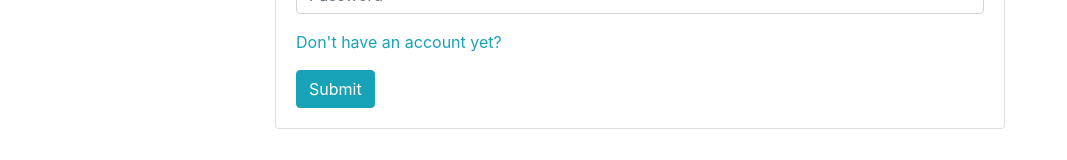
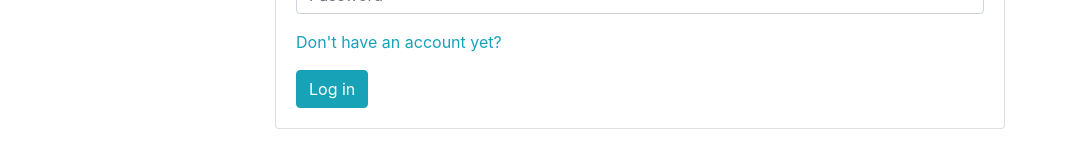
Before and after one commit to ftp24/Tax-E, a React (Create React App) app: page /login in a window 1280 px wide. Shown: the part 271-431 px from the top of the page, without its empty margins (0-1067 px from the left). Built offline with nearby package versions, Linux system fonts and the light colour scheme.

Commit message:
ROuting Auth

```diff
--- a/src/App.js
+++ b/src/App.js
@@ -1,13 +1,17 @@
 import './App.css';
-import { BrowserRouter as Router, Route, Switch, useHistory, useLocation} from "react-router-dom";
-import {useState} from 'react'
+import { BrowserRouter as Router, Route, Switch, useHistory} from "react-router-dom";
+import {useState, useEffect} from 'react'
 
-import Login from './components/authentication/Login'
-import LoggedInWrapper from './components/authentication/LoggedInWrapper';
-import SignUp from './components/authentication/signUp';
-import CustomerDetails from './components/authentication/customerDetails';
-import DriverDetails from './components/authentication/driverDetails';
+import LoginPage from './components/authentication/LoginPage';
+import SignUpPage from './components/authentication/signUpPage';
+import CustomerDetailsForm from './components/authentication/customerDetailsForm';
+import DriverDetailsForm from './components/authentication/driverDetailsForm';
 import Book from './components/customer/book';
+import CustomerNavbar from './components/customer/navbar';
+import DriverNavbar from './components/driver/navbar';
+import CustomerHome from './components/customer/home';
+import CustomerHistory from './components/customer/history';
+import DriverHome from './components/driver/home';
 
 const AppWrapper = () => {
   return (
@@ -23,68 +27,71 @@ function App() {
 	const [pwd,setPwd]= useState('')
 	const [signUpType,setSignUpType]= useState('')
 
+	const [user, setUser] = useState({});
+
 	let history=useHistory()
-	let userType;
+
 	const pathname = window.location.pathname;
-	let accessFlag = false;
-
-	const baseRoutes = ['/login','/sign-up']
+	const baseRoutes = ['/login','/sign-up','/sign-up/customer-details','/sign-up/driver-details'] //All the pages that can be accessed without logging in
 
 
-	function checkLoggedIn() {
-
-		baseRoutes.forEach(element => {
-			console.log(element);
-			if(pathname === element){
-				accessFlag=true;
-			}
-		});
+	useEffect(() => {
+		setUser(localStorage.getItem('user'));
+		if(!user) //if user is not present
+		baseRoutes.includes(pathname) ? history.push(pathname) : history.push('/login');
+		else{
+			baseRoutes.includes(pathname) ? history.push(`/${user.userType}-home`) : history.push(pathname);
+		}
+	},[user]);
 
 
 
-		if(!accessFlag && (!localStorage.getItem('loggedIn') || !localStorage.getItem('userType')))
-		{
-			console.log("Not logged in");
-			history.push('/login');
-		}else if(localStorage.getItem('loggedIn') && localStorage.getItem('userType') && accessFlag){
-			console.log("logged in");
-			history.push('/');
-		}
-		userType = localStorage.getItem('userType');
-	}
-	// checkLoggedIn()
+
 
 
 		return (
 			<div>
 			<Router>
 				<Switch>
-					<Route path="/login">
-						<Login />
-					</Route>
-					<Route path='/sign-up' render ={(props)=>(
+					<Route exact path="/login"><LoginPage /></Route>
+					<Route exact path='/sign-up' render ={(props)=>(
 						<>
-						<SignUp  phoneNo={phoneNo} setPhoneNo={setPhoneNo}  pwd={pwd} setPwd={setPwd} signUpType = {signUpType} setSignUpType={setSignUpType}></SignUp>
+						<SignUpPage  phoneNo={phoneNo} setPhoneNo={setPhoneNo}  pwd={pwd} setPwd={setPwd} signUpType = {signUpType} setSignUpType={setSignUpType} />
 						</>
 					)}/>
-					<Route path='/customer-details' render ={(props)=>(
-						<>
-						<CustomerDetails phoneNo={phoneNo} pwd={pwd} signUpType = {signUpType}></CustomerDetails>
-						</>
-					)}/>
-				<Route path='/book' render ={(props)=>(
+					<Route exact path='/sign-up/customer-details' render ={(props)=>(
+								<>
+								<CustomerDetailsForm phoneNo={phoneNo} pwd={pwd} signUpType = {signUpType}></CustomerDetailsForm>
+								</>
+							)}/>
+
+					<Route exact path='/sign-up/driver-details' render ={(props)=>(
+								<>
+								<DriverDetailsForm phoneNo={phoneNo} pwd={pwd} signUpType = {signUpType}></DriverDetailsForm>
+								</>
+							)}/>
+
+					<Route exact path='/book' render ={(props)=>(
 							<>
 							<Book></Book>
 							</>
 						)}/>
-					<Route path='/driver-details' render ={(props)=>(
-						<>
-						<DriverDetails phoneNo={phoneNo} pwd={pwd} signUpType = {signUpType}></DriverDetails>
-						</>
-					)}/>
-					<Route path="/">
-						<LoggedInWrapper userType={userType} />
-					</Route>
+
+					{/* Customer Routes */}
+					<div className="customer">
+						<CustomerNavbar/>
+						<Switch>
+							<Route exact path="/home-customer"><CustomerHome /></Route>
+							<Route exact path="/history"><CustomerHistory/></Route>
+						</Switch>
+					</div>
+					{/* Drover Routes */}
+					<div className="driver">
+						<DriverNavbar/>
+						<Switch>
+							<Route exact path="/home-driver"><DriverHome /></Route>
+						</Switch>
+					</div>
 				</Switch>
 			</Router>
 			</div>
--- a/src/components/authentication/LoggedInWrapper.js
+++ /dev/null
@@ -1,48 +0,0 @@
-import { BrowserRouter as Router, Route, Switch} from "react-router-dom";
-
-import CustomerNavbar from '../customer/navbar';
-import CustomerHome from '../customer/home';
-import CustomerHistory from '../customer/history';
-
-import DriverNavbar from '../driver/navbar';
-import DriverHome from '../driver/home';
-
-
-
-export default function LoggedInWrapper({userType}) {
-
-
-    if(userType === 'customer')
-        return (
-            <div>
-                <Router>
-                    <div className="App">
-                        <CustomerNavbar />
-                        <div className="content">
-                            <Switch>
-                                <Route exact path="/home-customer"><CustomerHome /></Route>
-                                <Route exact path="/history"><CustomerHistory/></Route>
-                            </Switch>
-                        </div>
-                    </div>
-                </Router>
-            </div>
-        );
-    else
-        return (
-            <div>
-            <Router>
-                <Switch>
-                <div className="App">
-                        <DriverNavbar />
-                        <div className="content">
-                            <Switch>
-                                <Route exact path="/home-driver"><DriverHome /></Route>
-                            </Switch>
-                        </div>
-                    </div>
-                </Switch>
-            </Router>
-            </div>
-        );
-}
--- a/src/components/authentication/Login.js
+++ b/src/components/authentication/LoginPage.js
@@ -1,12 +1,10 @@
 import React from 'react'
+import loginUser from './functions/login'
 
-function Login() {
+function LoginPage() {
 
-	function setLoggedIn(e) {
-		localStorage.setItem('loggedIn','true')
-		localStorage.setItem('userType','customer')
-	}
-	//setLoggedIn()
+
+
     return (
         <div>
 			<div className="container">
@@ -28,7 +26,7 @@ function Login() {
 										<div className="mb-3">
 										<a href="/sign-up" className="text-info">Don't have an account yet?</a>
 										</div>
-											<button type="submit" className="btn btn-info" onClick={setLoggedIn}>Submit</button>
+											<button type="submit" className="btn btn-info" onClick={loginUser}>Log in</button>
 									</form>
 							</div>
 						</div>
@@ -39,4 +37,4 @@ function Login() {
     )
 }
 
-export default Login
+export default LoginPage
--- a/src/components/authentication/customerDetails.js
+++ b/src/components/authentication/customerDetailsForm.js
@@ -1,14 +1,12 @@
-import React from 'react'
+import React from 'react';
+import {useHistory} from "react-router-dom";
+import signupUser from './functions/signup';
+
+function CustomerDetailsForm({phoneNo,pwd,signUpType}) {
+
+	let history=useHistory();
 
 
-function CustomerDetails({phoneNo,pwd,signUpType}) {
-
-
-	function setLoggedIn(e) {
-		localStorage.setItem('loggedIn','true')
-		localStorage.setItem('userType','customer')
-		history.push('/')
-	}
 
     return (
         <div>
@@ -27,7 +25,7 @@ function CustomerDetails({phoneNo,pwd,signUpType}) {
 											<label for="InputPassword1">Email</label>
 											<input type="Email" className="form-control" id="inputEmail" placeholder="Email"/>
 										</div>
-										<button type="submit" className="btn btn-info" onClick={setLoggedIn}>Submit</button>
+										<button type="submit" className="btn btn-info" onClick={signupUser}>Sign Up</button>
 									</form>
 							</div>
 						</div>
@@ -38,4 +36,4 @@ function CustomerDetails({phoneNo,pwd,signUpType}) {
     )
 }
 
-export default CustomerDetails
+export default CustomerDetailsForm
--- a/src/components/authentication/driverDetails.js
+++ b/src/components/authentication/driverDetailsForm.js
@@ -1,16 +1,13 @@
-import React from 'react'
-import {useHistory} from 'react-router-dom'
+import React from 'react';
+import {useHistory} from 'react-router-dom';
+import signupUser from './functions/signup';
 
 
-function DriverDetails({phoneNo,pwd,signUpType}) {
+function DriverDetailsForm({phoneNo,pwd,signUpType}) {
 
 	console.log("driver page",phoneNo,pwd,signUpType)
 	let history=useHistory()
-	function setLoggedIn(e) {
-		localStorage.setItem('loggedIn','true')
-		localStorage.setItem('userType','customer')
-		history.push('/')
-	}
+
     return (
         <div>
 			<div className="container">
@@ -44,7 +41,7 @@ function DriverDetails({phoneNo,pwd,signUpType}) {
 
 											</div>
 											<div className="col-4">
-												<button type="submit" className="btn btn-info mt-2" onClick={setLoggedIn}>Submit</button>
+												<button type="submit" className="btn btn-info mt-2" onClick={signupUser}>Sign Up</button>
 											</div>
 										</div>
 									</form>
@@ -57,4 +54,4 @@ function DriverDetails({phoneNo,pwd,signUpType}) {
     )
 }
 
-export default DriverDetails
+export default DriverDetailsForm
--- /dev/null
+++ b/src/components/authentication/functions/login.js
@@ -0,0 +1,5 @@
+function loginUser(e) {
+    localStorage.setItem('user', {'userType': 'customer','phoneNo':9400292641,'password':'helloKitty'});
+}
+
+export default loginUser;
--- /dev/null
+++ b/src/components/authentication/functions/signup.js
@@ -0,0 +1,5 @@
+function signupUser(e) {
+    localStorage.setItem('user', {'userType': 'customer','phoneNo':9400292641,'password':'helloKitty'});
+}
+
+export default signupUser;
--- a/src/components/authentication/signUp.js
+++ b/src/components/authentication/signUpPage.js
@@ -2,7 +2,7 @@ import  React from 'react'
 import {useState,useEffect} from 'react'
 import {useHistory} from 'react-router-dom'
 
-function SignUp({phoneNo,setPhoneNo,pwd,setPwd,signUpType,setSignUpType}) {
+function SignUpPage({phoneNo,setPhoneNo,pwd,setPwd,signUpType,setSignUpType}) {
 	let history=useHistory()
 
 	useEffect(() => {
@@ -10,7 +10,7 @@ function SignUp({phoneNo,setPhoneNo,pwd,setPwd,signUpType,setSignUpType}) {
 
 	}, [pwd])
 
-	function setLoggedIn(e) {
+	function navigateToNextForm(e) {
 		e.preventDefault()
 		// console.log(phoneNo)
 		let inputPno=""
@@ -25,12 +25,12 @@ function SignUp({phoneNo,setPhoneNo,pwd,setPwd,signUpType,setSignUpType}) {
 		setPwd(inputPwd)
 		setSignUpType(inputType)
 
-		if(inputType=='customer')
+		if(inputType==='customer')
 		{
-			history.push('/customer-details')
+			history.push('/sign-up/customer-details')
 		}
-		else if(inputType=='driver')
-			history.push('/driver-details')
+		else if(inputType==='driver')
+			history.push('/sign-up/driver-details')
 		else
 			console.log("invalid inputType")
 	}
@@ -65,7 +65,10 @@ function SignUp({phoneNo,setPhoneNo,pwd,setPwd,signUpType,setSignUpType}) {
 												</div>
 											</div>
 										</div>
-										<button type="submit" className="btn btn-info" onClick={setLoggedIn}>Submit</button>
+										<div className="mb-3">
+										<a href="/login" className="text-info">Already have an account?</a>
+										</div>
+										<button type="submit" className="btn btn-info" onClick={navigateToNextForm}>Next</button>
 
 									</form>
 							</div>
@@ -77,4 +80,4 @@ function SignUp({phoneNo,setPhoneNo,pwd,setPwd,signUpType,setSignUpType}) {
     )
 }
 
-export default SignUp
+export default SignUpPage
--- a/src/components/customer/navbar.js
+++ b/src/components/customer/navbar.js
@@ -5,10 +5,7 @@ const CustomerNavbar = () => {
     let history=useHistory()
 
     function SignOut() {
-        localStorage.removeItem('loggedIn');
-        localStorage.removeItem('userType');
-        console.log('Here we go')
-        console.log(localStorage.getItem('loggedIn'))
+        localStorage.removeItem('user');
         history.push('/');
     }
 
```
